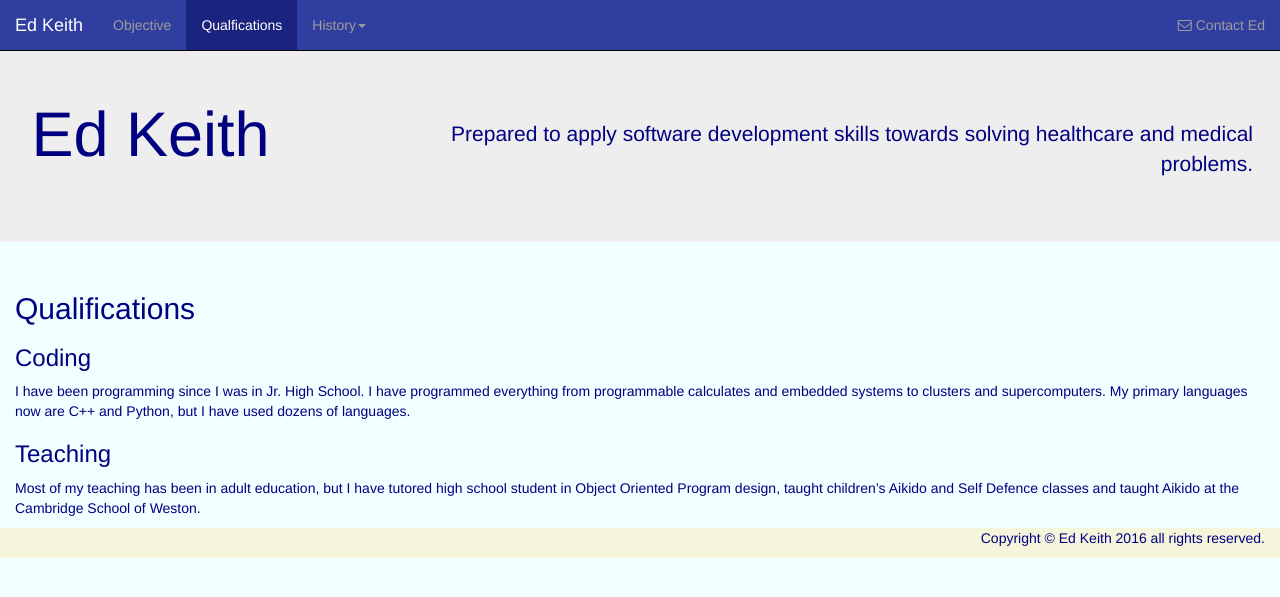
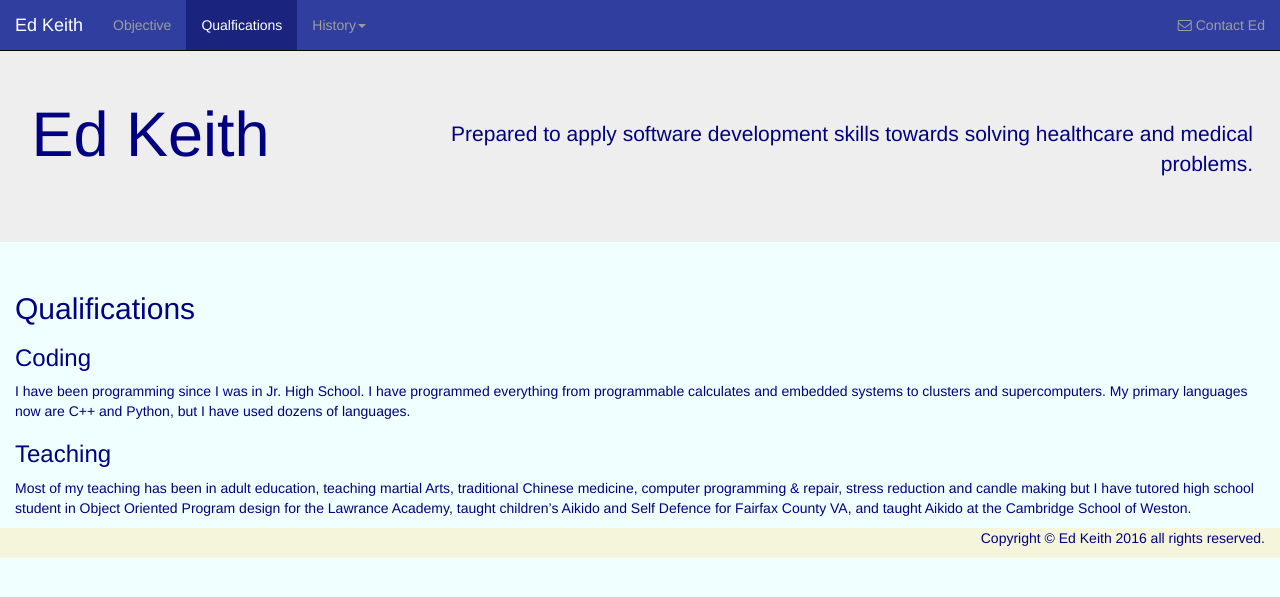
Before and after one commit to EdKeith/EdKeith.github.io, a Jekyll site: the page built from resc.html, in a window 1280 px wide. Shown: the top 597 px of the page. Built offline with Jekyll 4.4.1, drawn with Linux system fonts in a browser that asks for light colours; nearby versions of some CDN libraries.

Commit message:
added mote detaile to GWC qualifictions

```diff
--- a/_data/gwcqual.yml
+++ b/_data/gwcqual.yml
@@ -9,6 +9,9 @@
 - header: Teaching
   content: >
     Most of my teaching has been in adult education,
-    but I have tutored high school student in Object Oriented Program design,
-    taught children's Aikido and Self Defence classes and
+    teaching martial Arts, traditional Chinese medicine, computer programming
+    & repair, stress reduction and candle making
+    but I have tutored high school student in Object Oriented Program design
+    for the Lawrance Academy,
+    taught children's Aikido and Self Defence for Fairfax County VA, and
     taught Aikido at the Cambridge School of Weston.
```
